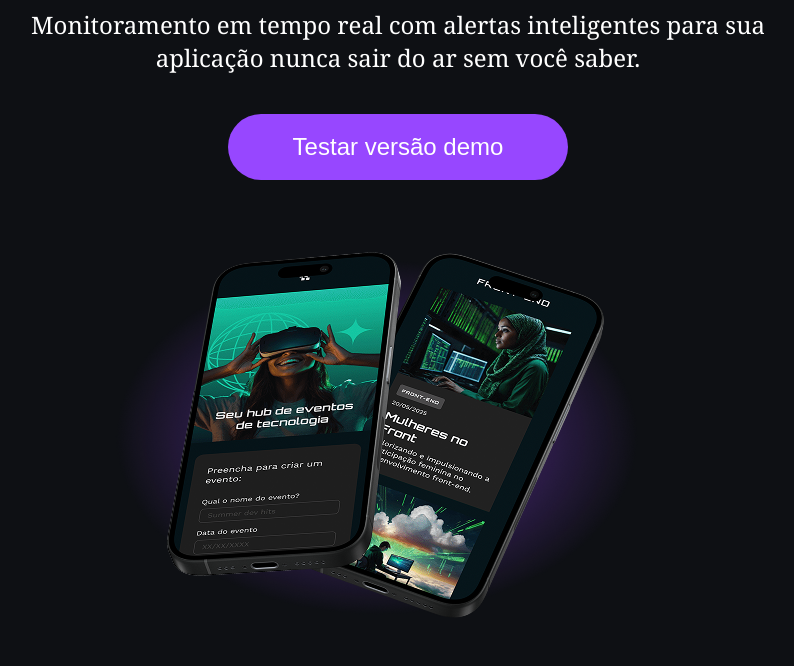
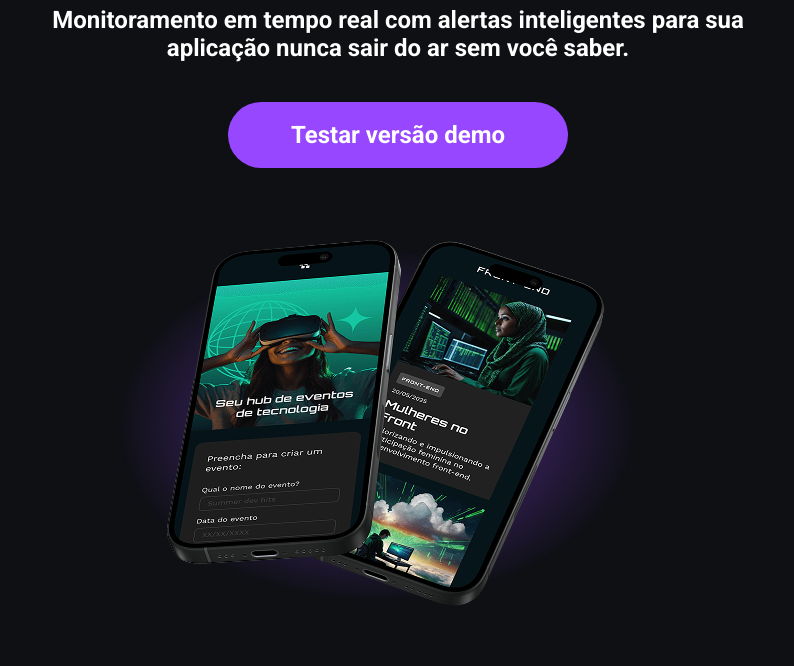
Before and after one commit to lopesmaryana2312-dev/prog_front_end_tads_26, a plain HTML site: page tecboard/index.html in a window 1280 px wide. Shown: the part 377-1043 px from the top of the page, without its empty margins (242-1036 px from the left). Drawn offline with Linux system fonts and the light colour scheme.

Commit message:
Alteração das fonts

```diff
--- a/tecboard/css/style.css
+++ b/tecboard/css/style.css
@@ -1,3 +1,19 @@
+@font-face {
+  font-family: "Poppins";
+  src: url("../fonts/Poppins-Bold.ttf") format(truetype);
+  font-weight: 700;
+  font-style: normal;
+  font-display: swap;
+}
+
+@font-face {
+  font-family: "Roboto";
+  src: url("../fonts/Roboto-Bold.ttf") format(truetype);
+  font-weight: 400;
+  font-style: normal;
+  font-display: swap;
+}
+
 /* Reset */
 *{
     margin: 0;
@@ -17,7 +33,7 @@
 
   h1 {
     font-size: 64px;
-    font-family: Impact, Haettenschweiler, 'Arial Narrow Bold', sans-serif;
+    font-family: "Poppins", sans-serif;
     text-align: center;
     margin-top: 60px;
   }
@@ -27,7 +43,7 @@
   }
 
   p {
-    font-family: Georgia, 'Times New Roman', Times, serif;
+    font-family: "Roboto", sans-serif;
     font-size: 24px;
     text-align: center;
     margin: 24px auto 0;
@@ -36,7 +52,7 @@
 
   a {
     color: #fff;
-    font-family: Arial, Helvetica, sans-serif;
+    font-family: "Roboto", sans-serif;
     font-size: 24px;
     text-decoration:  none;
     background-color: #9747ff;
```
